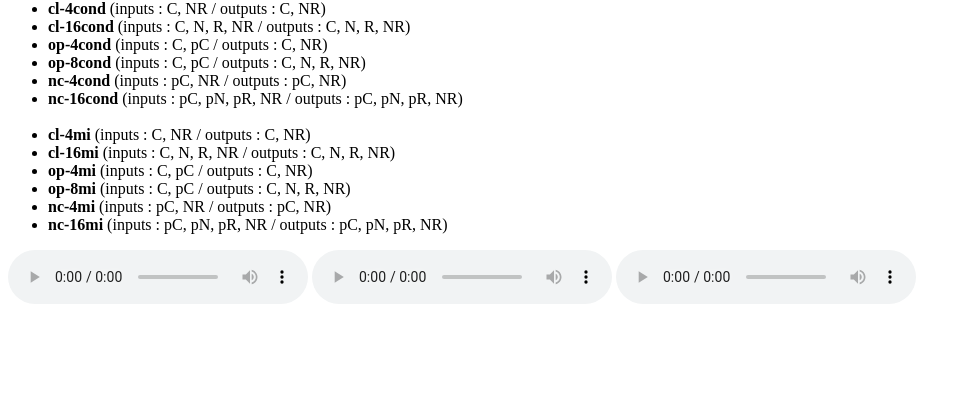
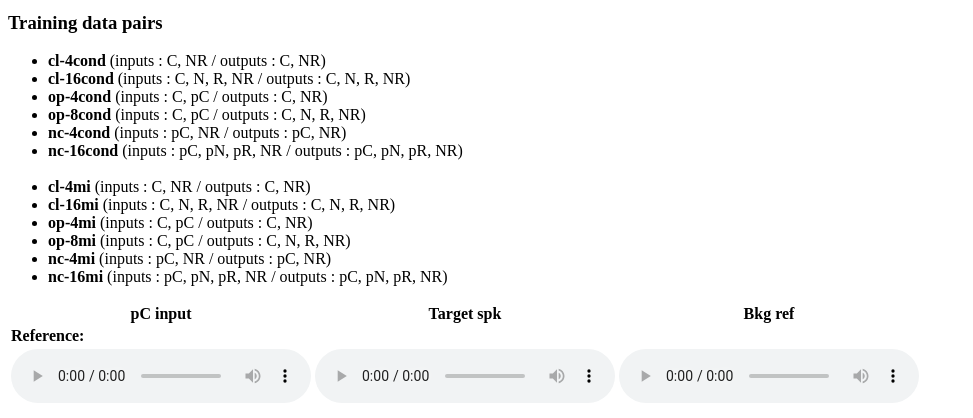
Before and after one commit to YeonjongCHOI/nrvc-demo, a plain HTML site: page index.html in a window 1280 px wide. Shown: the part 1558-1976 px from the top of the page, without its empty margins (0-973 px from the left). Before the commit the page ends 1874 px from the top, so only its background shows below. Drawn offline with Linux system fonts and the light colour scheme.

Commit message:
Update index.html

```diff
--- a/index.html
+++ b/index.html
@@ -11,7 +11,7 @@
     <div><b>Comments: </b>Submitted to IEEE Transactions on Audio, Speech and Language Processing.</div>
     <div><b>Abstract: </b>Recent developments in voice conversion (VC) systems aim to improve speech quality and speaker similarity even under challenging background factors, such as noise or reverberation. Although these factors have traditionally been viewed as unwanted interference, they can also provide valuable information in certain applications like movie dubbing or singing voice conversion. In this paper, we present a new approach to VC that allows for better control over background factors like noise and reverberation. Our method is capable of generating both clean and noisy-reverberant converted speech. During inference, we first enhance interfered input speech data using speech enhancement models to reduce noise and reverberation. We also use a denoising model and a reverberation time (T60) estimator to extract important background information from the interfered speech data, which is then used alongside a target speaker’s code to generate converted speech with the background factors. Our experiments show that the use of speech data with various acoustic conditions during training leads to improved speech quality and speaker similarity, even when clean data are not available. Moreover, optimizing the model with clean and pseudo-clean data further enhances the results.
     </div>
-
+    <br>
     <div>
       	<h2><b>Baseline framework</b></h2>
       	<img src="https://od.lk/s/Nl8yMTQ1NTc0MzVf/figure1-5-1.jpg" width="600" height="501">
@@ -25,7 +25,7 @@
 	<li><strong>nc-base</strong> (inputs : pC, NR / outputs : pC)</li>
       </ul>
     </div>
-
+    <br>
     <div>
       	<h2><b>Proposed framework</b></h2>
       	<img src="https://od.lk/s/Nl8yMTQzOTMxNDVf/figure1-6.jpg" width="600" height="501">
@@ -49,21 +49,29 @@
 	<li><strong>nc-16mi</strong> (inputs : pC, pN, pR, NR / outputs : pC, pN, pR, NR)</li>
       </ul>
     </div>
+    <div>
+      <table>
+	<tr>
+	  <th>pC input</th><th>Target spk</th><th>Bkg ref</th>
+	</tr>
+	<tr>
+	  <th style="text-align: left;" colspan="2">Reference:</th>
+	</tr>
+	<tr style="border-top: solid; border-bottom: solid;">
+	  <td>
+	    <audio controls><source src="https://od.lk/s/Nl8yMTQzMzM0MjBf/1_pC.wav"></audio>
+	  </td>
+	  <td>
+	    <audio controls><source src="https://od.lk/s/Nl8yMTQzMzMzNTBf/2_spk.wav"></audio>
+	  </td>
+	  <td>
+	  <audio controls><source src="https://od.lk/s/Nl8yMTQzMzMzNTFf/3_bkg.wav"></audio>
+	  </td>
+	</tr>
+      </table>
+    </div>
 
-    <audio controls>
-        <source src="https://od.lk/s/Nl8yMDM4ODgyMjNf/10001_TF2.wav" type="audio/wav">
-        Your browser does not support the audio element.
-    </audio>
 
-    <audio controls>
-        <source src="https://od.lk/s/Nl8yMDM4ODgyMjNf/10001_TF2.wav" type="audio/wav">
-        Your browser does not support the audio element.
-    </audio>
-
-    <audio controls>
-        <source src="https://od.lk/s/Nl8yMDM4ODgyMjNf/10001_TF2.wav" type="audio/wav">
-        Your browser does not support the audio element.
-    </audio>
 
 </body>
 </html>
```
